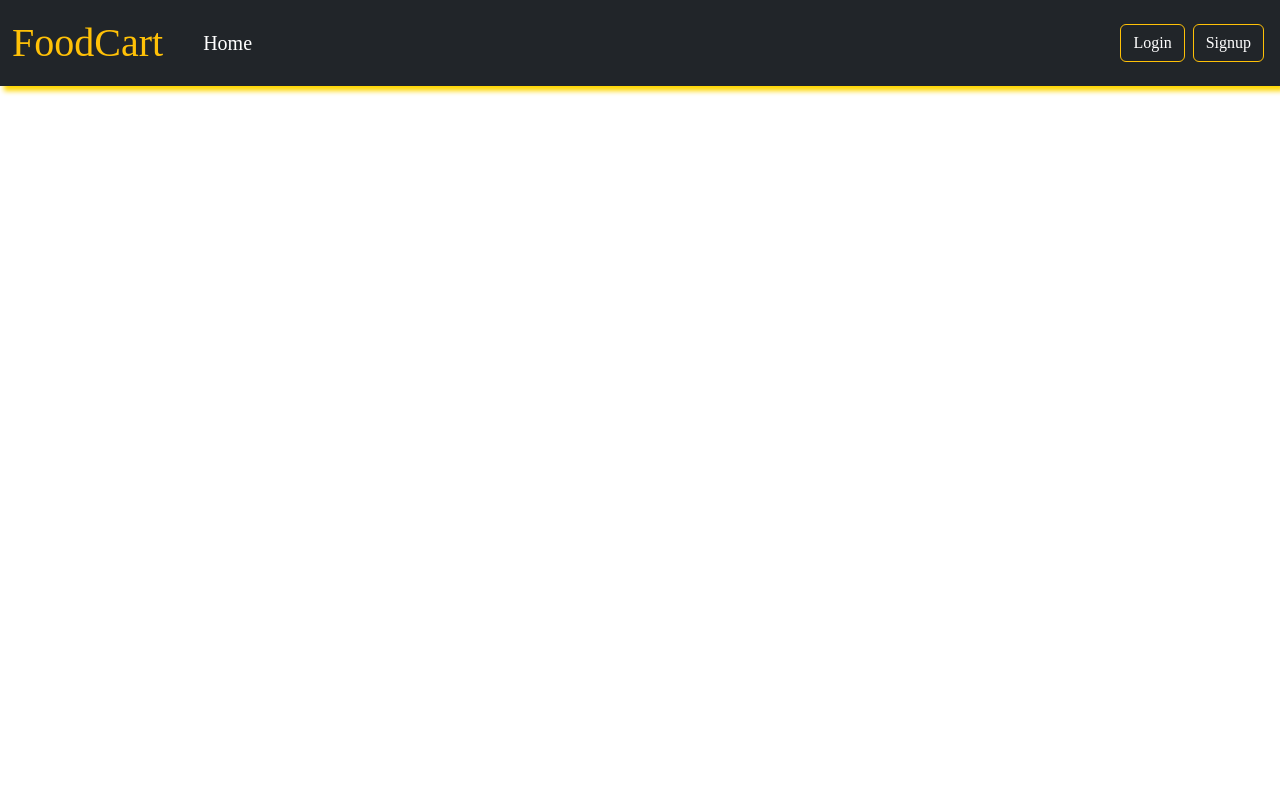
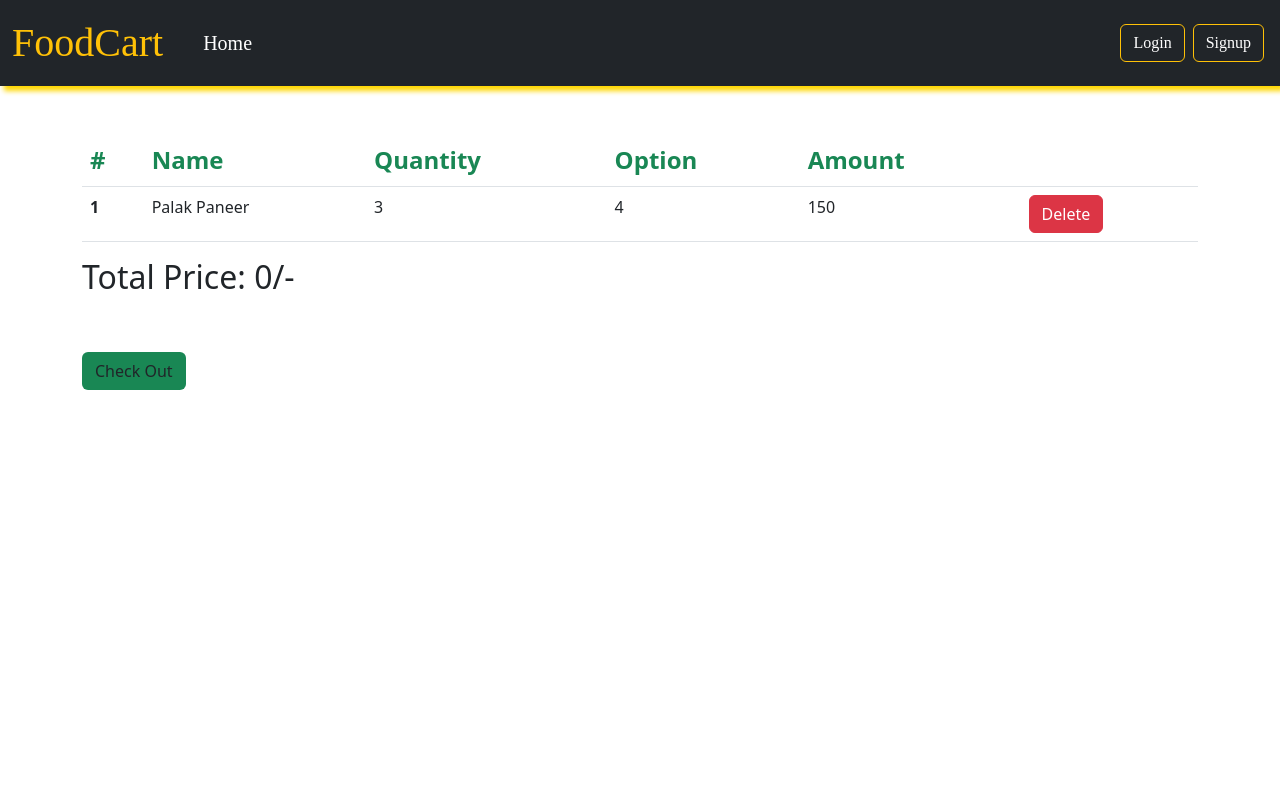
Before and after one commit to deewakar/foodcart-frontend, a React (Vite) app: page /cart in a window 1280 px wide. Shown: the top 800 px of the page. Built offline with nearby package versions, Linux system fonts and the light colour scheme; a web font is replaced by a local one.

Commit message:
added user cart page

```diff
--- a/src/App.jsx
+++ b/src/App.jsx
@@ -4,6 +4,8 @@ import { BrowserRouter as Router, Routes, Route } from 'react-router-dom';
 import Home from './pages/Home';
 import Login from './pages/Login';
 import Signup from './pages/Signup';
+import Cart from './pages/Cart';
+
 import Navbar from './components/Navbar';
 import Footer from './components/Footer';
 //import './App.css';
@@ -18,6 +20,7 @@ export default function App() {
         <Route exact path="/" element={<Home />} />
         <Route exact path="/login" element={<Login />} />
         <Route exact path="/signup" element={<Signup />} />
+        <Route exact path="/cart" element={<Cart />} />
       </Routes>
           </div>
     <Footer />
--- a/src/components/Navbar.jsx
+++ b/src/components/Navbar.jsx
@@ -41,7 +41,9 @@ export default function Navbar() {
                 <Link className="btn btn-outline-warning  text-white mx-1 " to="/login">Login</Link>
                 <Link className="btn btn-outline-warning text-white mx-1 " to="/signup">Signup</Link>
               </form> :
-              <div> <button onClick={handleLogout} className="btn btn-outline-warning text-white mx-1" >Logout</button> </div>
+              <div>
+                <Link className="btn btn-outline-warning" to="/cart"> My Cart <span className="badge bg-success">4</span></Link>
+                 <button onClick={handleLogout} className="btn btn-outline-warning text-white mx-1" >Logout</button> </div>
             }
             {/*
                 <div className="btn bg-white text-success mx-2 " onClick={loadCart}>
--- /dev/null
+++ b/src/pages/Cart.jsx
@@ -0,0 +1,52 @@
+
+export default function Cart() {
+    const data = [
+        {"name": "Palak Paneer",
+        "qty": 3,
+            "size": 4,
+            "price": 150
+        }
+    ]
+    const handleCheckOut = () => {
+
+    };
+
+    const totalPrice = 0;
+
+  return (
+      <div>
+      <div className='container m-auto mt-5 table-responsive  table-responsive-sm table-responsive-md' >
+        <table className='table table-hover '>
+          <thead className=' text-success fs-4'>
+            <tr>
+              <th scope='col' >#</th>
+              <th scope='col' >Name</th>
+              <th scope='col' >Quantity</th>
+              <th scope='col' >Option</th>
+              <th scope='col' >Amount</th>
+              <th scope='col' ></th>
+            </tr>
+          </thead>
+          <tbody>
+            {data.map((food, index) => (
+              <tr>
+                <th scope='row' >{index + 1}</th>
+                <td >{food.name}</td>
+                <td>{food.qty}</td>
+                <td>{food.size}</td>
+                <td>{food.price}</td>
+                <td ><button type="button" className="btn btn-danger" onClick={() => { }}>Delete</button> </td></tr>
+            ))}
+          </tbody>
+        </table>
+        <div><h1 className='fs-2'>Total Price: {totalPrice}/-</h1></div>
+        <div>
+          <button className='btn bg-success mt-5 ' onClick={handleCheckOut} > Check Out </button>
+        </div>
+      </div>
+
+
+
+    </div>
+  )
+}
--- a/src/pages/Home.jsx
+++ b/src/pages/Home.jsx
@@ -22,6 +22,7 @@ const [foodCat, setFoodCat] = useState([])
 
     response = await response.json()
       console.log(response[0]);
+      console.log(response[1]);
     setFoodItems(response[0])
     setFoodCat(response[1])
   }
```
